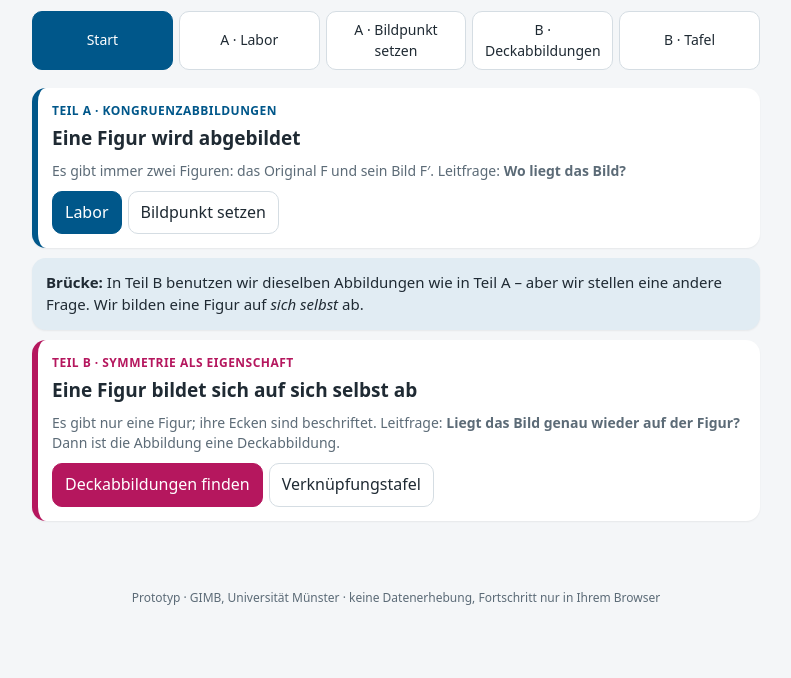
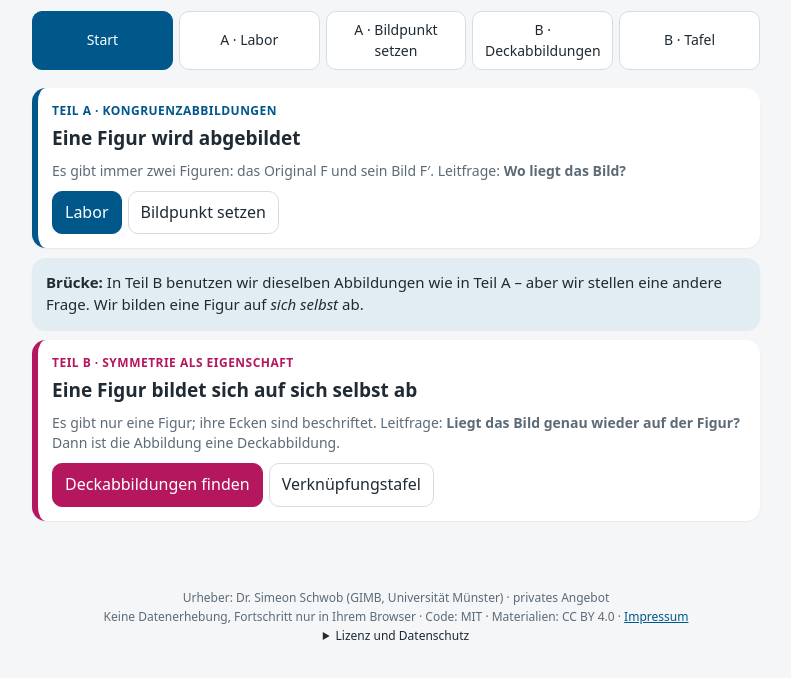
Before and after one commit to docschwob/symmetrie-werkstatt, a plain HTML site: page index.html in a window 1280 px wide. Shown: the part 68-746 px from the top of the page, without its empty margins (244-1035 px from the left). Drawn offline with Linux system fonts and the light colour scheme.

Commit message:
Fußzeile (Urheber, Impressum, Lizenz) wiederhergestellt + Labor Zwei Achsen

```diff
--- a/index.html
+++ b/index.html
@@ -38,6 +38,11 @@ input[type=range]{width:100%}
 .score{font-size:14px;color:var(--mut)}
 h2{font-size:17px;margin:0 0 8px}
 .foot{color:var(--mut);font-size:12px;text-align:center;margin-top:18px}
+.foot{max-width:760px;margin:18px auto 0;padding:0 16px 24px}
+.foot p{margin:2px 0}
+.foot a{color:var(--navy)}
+.foot summary{cursor:pointer;color:var(--ink)}
+.foot details p{text-align:left;margin:6px 0}
 .kick{font-size:12px;font-weight:700;letter-spacing:.04em;text-transform:uppercase;color:var(--navy);margin:0 0 6px}
 .kick.b{color:var(--mag)}
 .part.a{border-left:6px solid var(--navy)} .part.b{border-left:6px solid var(--mag)}
@@ -65,7 +70,16 @@ table.tafel td.ok{background:var(--okL)} table.tafel td.no{background:var(--warn
   <button data-v="tafel" class="b">B · Tafel</button>
 </nav>
 <main id="app"></main>
-<p class="foot">Prototyp · GIMB, Universität Münster · keine Datenerhebung, Fortschritt nur in Ihrem Browser</p>
+<footer class="foot">
+  <p>Urheber: Dr. Simeon Schwob (GIMB, Universität Münster) · privates Angebot</p>
+  <p>Keine Datenerhebung, Fortschritt nur in Ihrem Browser · Code: MIT · Materialien: CC BY 4.0 · <a href="https://docschwob.github.io/impressum.html" target="_blank" rel="noopener">Impressum</a></p>
+  <details>
+    <summary>Lizenz und Datenschutz</summary>
+    <p>Die App sendet keine Eingaben an einen Server. Der Übungsstand wird nur in Ihrem Browser gespeichert (localStorage) und lässt sich dort löschen.</p>
+    <p>Die Seite wird über GitHub Pages bereitgestellt. GitHub verarbeitet dabei technisch notwendige Zugriffsdaten wie die IP-Adresse (<a href="https://docs.github.com/de/site-policy/privacy-policies/github-general-privacy-statement" target="_blank" rel="noopener">Datenschutzerklärung von GitHub</a>). Dienste Dritter sind nicht eingebunden.</p>
+    <p>Programmcode: <a href="https://opensource.org/license/mit" target="_blank" rel="noopener">MIT-Lizenz</a>. Aufgaben, Texte und Abbildungen: <a href="https://creativecommons.org/licenses/by/4.0/deed.de" target="_blank" rel="noopener">CC BY 4.0</a>. <a href="https://github.com/docschwob/symmetrie-werkstatt" target="_blank" rel="noopener">Quellcode auf GitHub</a></p>
+  </details>
+</footer>
 
 <script>
 // ---------- Geometrie ----------
```
